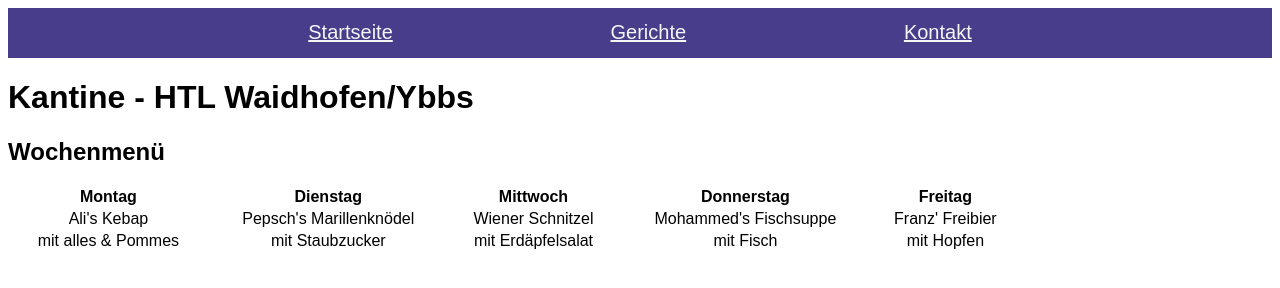
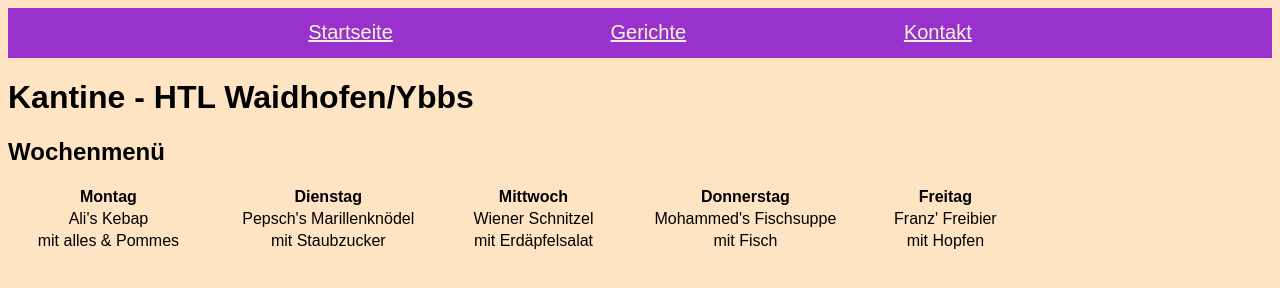
Before and after one commit to SchmidbauerFlorian/Kantine, a plain HTML site: page index.html in a window 1280 px wide. Drawn offline with Linux system fonts and the light colour scheme.

Commit message:
changed colors

```diff
--- a/style.css
+++ b/style.css
@@ -1,14 +1,16 @@
 *{
     font-family: Arial, Helvetica, sans-serif;
+    background-color:bisque;
 }
 nav{
-    background-color: darkslateblue;
+    background-color: darkorchid;
     text-align: center;
     padding: 10pt;
 }
 a{
+    background-color: darkorchid;
     margin: 80pt;
-    color: whitesmoke;
+    color: beige;
     font-size: 15pt;
 }
 table{
```
